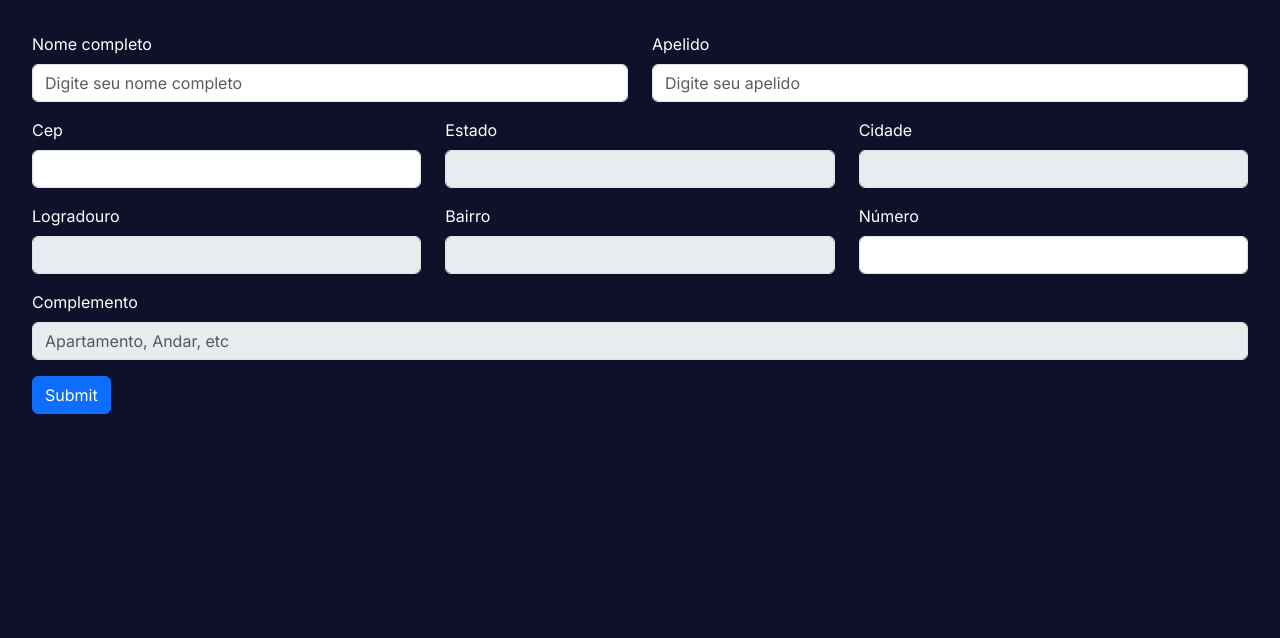
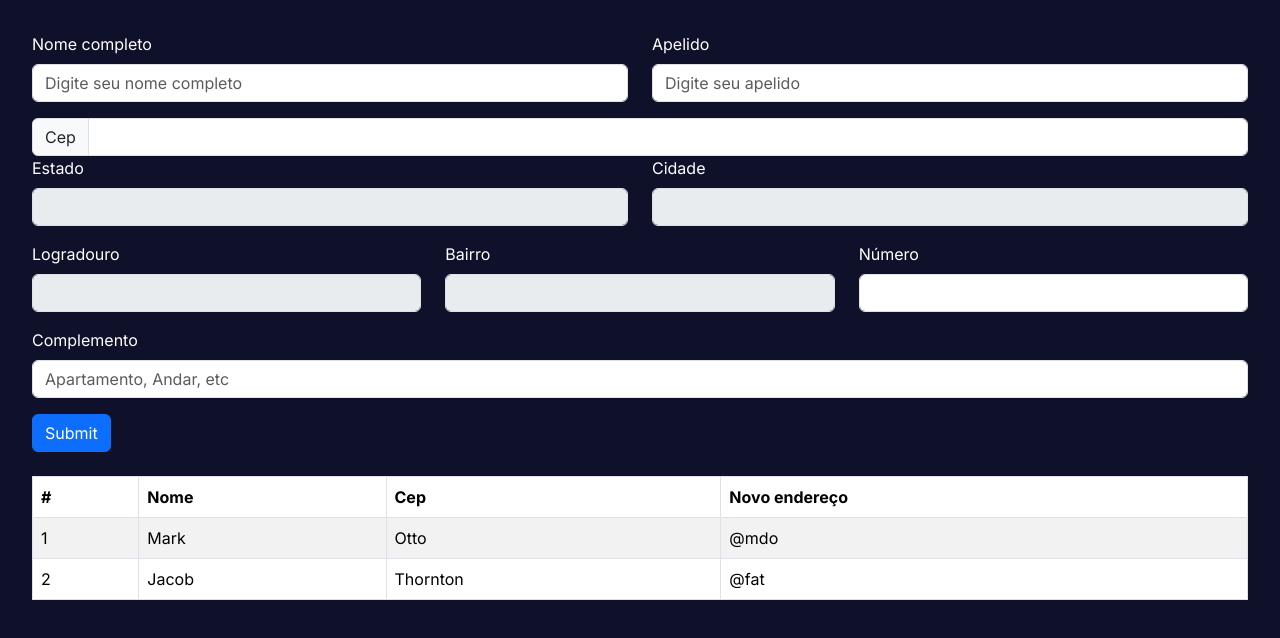
Before and after one commit to Matheus7991/desafio_react_cep, a React (Vite) app: page /cadastro in a window 1280 px wide. Shown: the top 638 px of the page. Built offline with nearby package versions, Linux system fonts and the light colour scheme.

Commit message:
Adicionando path lista e carregamento api viaCep

```diff
--- a/src/main.tsx
+++ b/src/main.tsx
@@ -8,6 +8,7 @@ import { createBrowserRouter, RouterProvider } from 'react-router-dom';
 //Paginas
 import Home from './routes/home.tsx';
 import Cadastro from './routes/cadastro.tsx';
+import Lista from './routes/lista.tsx';
 
 
 const router = createBrowserRouter([
@@ -23,6 +24,9 @@ const router = createBrowserRouter([
   }, {
     path: "/cadastro",
     element: <Cadastro />,
+  }, {
+    path: "/lista",
+    element: <Lista />,
   },
 ]);
 
--- a/src/routes/cadastro.tsx
+++ b/src/routes/cadastro.tsx
@@ -1,10 +1,32 @@
+import { useState } from 'react';
 import Button from 'react-bootstrap/Button';
 import Col from 'react-bootstrap/Col';
 import Form from 'react-bootstrap/Form';
 import Row from 'react-bootstrap/Row';
+import InputGroup from 'react-bootstrap/InputGroup';
+import Table from 'react-bootstrap/Table';
 
-function GridComplexExample() {
+function Cadastro() {
+    const [uf, setUf] = useState('');
+    const [localidade, setLocalidade] = useState('');
+    const [logradouro, setLogradouro] = useState('');
+    const [bairro, setBairro] = useState('');
+
+
+    const checarCep = (e) =>{
+        const cep = e.target.value.replace(/\D/g,'');
+        fetch (`http://viacep.com.br/ws/${cep}/json`).then(res => res.json()).then(data => {
+            console.log(data);
+            setUf(data.uf);
+            setLocalidade(data.localidade);
+            setLogradouro(data.logradouro);
+            setBairro(data.bairro);
+        });
+    }
+
+
     return (
+    <div>
         <Form>
             <Row className="mb-3">
                 <Form.Group as={Col} controlId="formGridnome">
@@ -18,33 +40,39 @@ function GridComplexExample() {
                 </Form.Group>
             </Row>
 
+            <InputGroup>
+                    <InputGroup.Text id="inputCep">
+                        Cep
+                    </InputGroup.Text>
+                    <Form.Control
+                        onBlur={checarCep}
+                        aria-label="Default"
+                        aria-describedby="inputCep"
+                    />
+                </InputGroup>
+
             <Row className="mb-3">
-
-            <Form.Group as={Col} controlId="formGridCep">
-            <Form.Label>Cep</Form.Label>
-            <Form.Control required/>
-            </Form.Group>
 
                 <Form.Group as={Col} controlId="formGridState" >
                 <Form.Label>Estado</Form.Label>
-            <Form.Control required disabled/>
+                <Form.Control required disabled value={uf}/>
                 </Form.Group>
 
                 <Form.Group as={Col} controlId="formGridCity">
                 <Form.Label>Cidade</Form.Label>
-            <Form.Control required disabled/>
+                <Form.Control required disabled value={localidade}/>
                 </Form.Group>
             </Row>
 
             <Row className="mb-3">
                 <Form.Group as={Col}controlId="formGridLogradouro">
                     <Form.Label>Logradouro</Form.Label>
-                <Form.Control required disabled/>
+                    <Form.Control required disabled value={logradouro}/>
                 </Form.Group>
 
                 <Form.Group as={Col} controlId="formGridBairro">
                     <Form.Label>Bairro</Form.Label>
-                <Form.Control required disabled/>
+                    <Form.Control required disabled value={bairro}/>
                 </Form.Group>
 
                 <Form.Group as={Col} controlId="formGridNumero">
@@ -56,14 +84,44 @@ function GridComplexExample() {
 
             <Form.Group className="mb-3" controlId="formGridComplemento">
                 <Form.Label>Complemento</Form.Label>
-            <Form.Control required disabled placeholder="Apartamento, Andar, etc" />
+                <Form.Control required placeholder="Apartamento, Andar, etc" />
             </Form.Group>
 
             <Button variant="primary" type="submit">
                 Submit
             </Button>
         </Form>
+
+        <br></br>
+
+        <Table striped bordered hover>
+            <thead>
+            <tr>
+                <th>#</th>
+                <th>Nome</th>
+                <th>Cep</th>
+                <th>Novo endereço</th>
+            </tr>
+            </thead>
+            <tbody>
+            <tr>
+                <td>1</td>
+                <td>Mark</td>
+                <td>Otto</td>
+                <td>@mdo</td>
+            </tr>
+            <tr>
+                <td>2</td>
+                <td>Jacob</td>
+                <td>Thornton</td>
+                <td>@fat</td>
+            </tr>
+            </tbody>
+        </Table>
+    </div>
+
   );
+
 }
 
-export default GridComplexExample;
+export default Cadastro;
--- /dev/null
+++ b/src/routes/lista.tsx
@@ -0,0 +1,7 @@
+import React from "react";
+
+const Lista = () => {
+    return <div>Lista de Ceps cadastrados</div>;
+};
+
+export default Lista;
```
Lines whose indentation alone changed are shown as unchanged.
